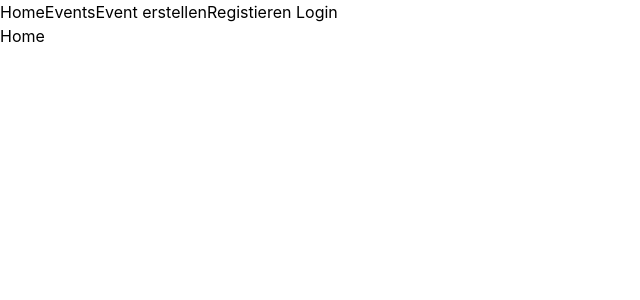
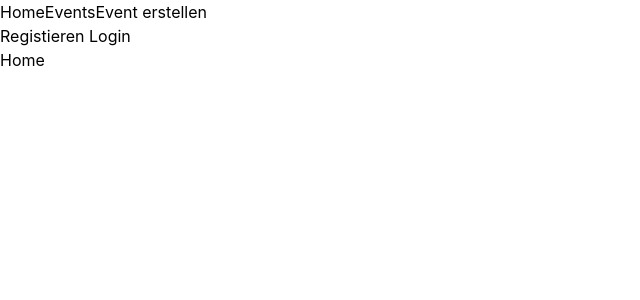
Before and after one commit to Vickiiv/event-scheduler, a React (Vite) app: page / in a window 1280 px wide. Shown: the top 300 px of the page, without its empty margins (0-640 px from the left). Built offline with nearby package versions, Linux system fonts and the light colour scheme.

Commit message:
add logout button

```diff
--- a/src/components/Navbar.tsx
+++ b/src/components/Navbar.tsx
@@ -1,14 +1,30 @@
 import { Link } from "react-router";
+import { useNavigate } from "react-router";
 
 function Navbar() {
+  const token = localStorage.getItem("token");
+  const navigate = useNavigate();
+
+  const handleLogout = () => {
+    localStorage.removeItem("token");
+    navigate("/login");
+  };
   return (
+    <div>
       <nav>
         <Link to="/">Home</Link>
         <Link to="/events">Events</Link>
         <Link to="events/new">Event erstellen</Link>
+      </nav>
+      {token ? (
+        <button onClick={handleLogout}>Logout</button>
+      ) : (
+        <nav>
           <Link to="/register">Registieren</Link>
           <Link to="/login"> Login</Link>
         </nav>
+      )}
+    </div>
   );
 }
 
```
Lines whose indentation alone changed are shown as unchanged.
